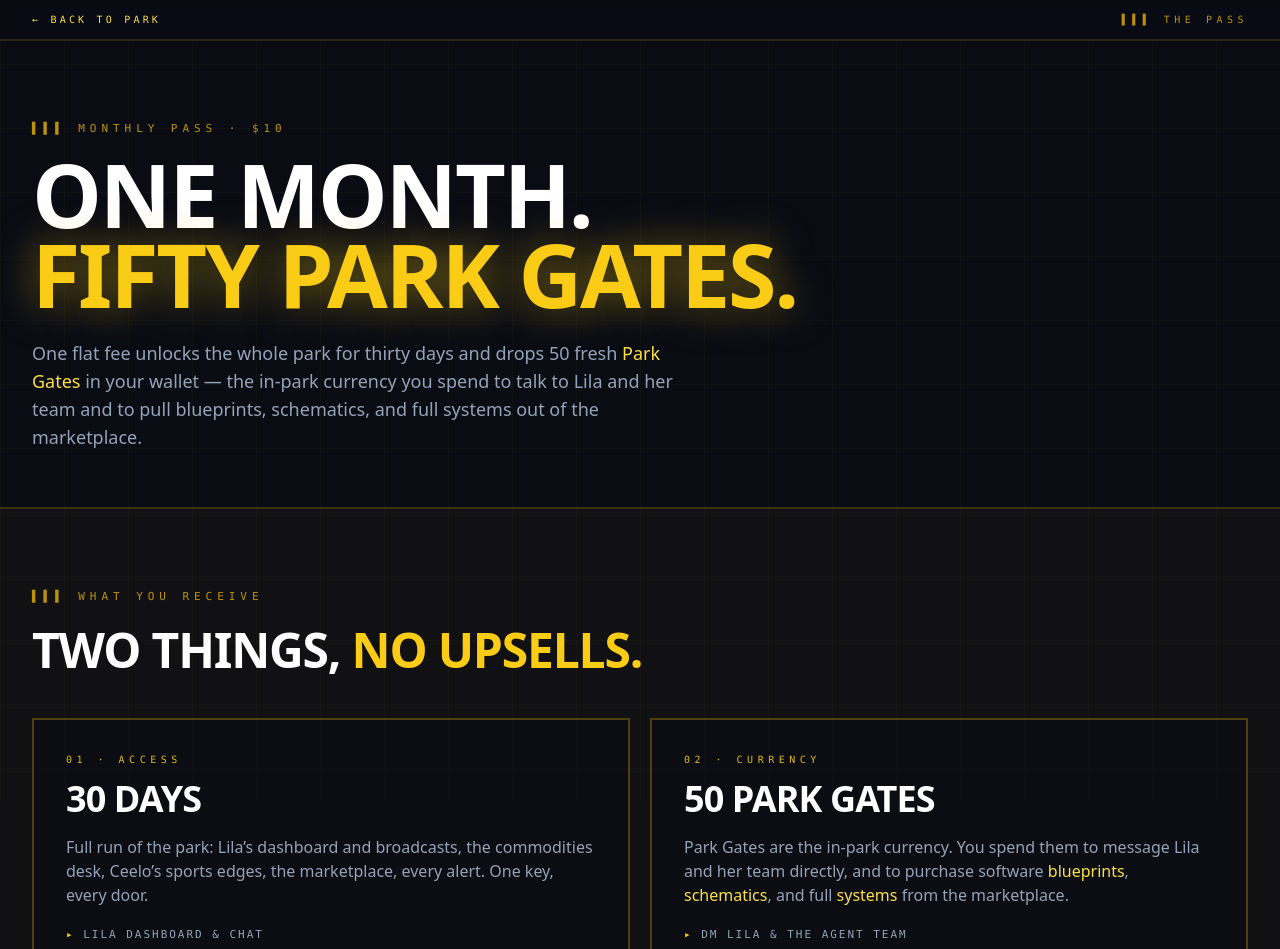
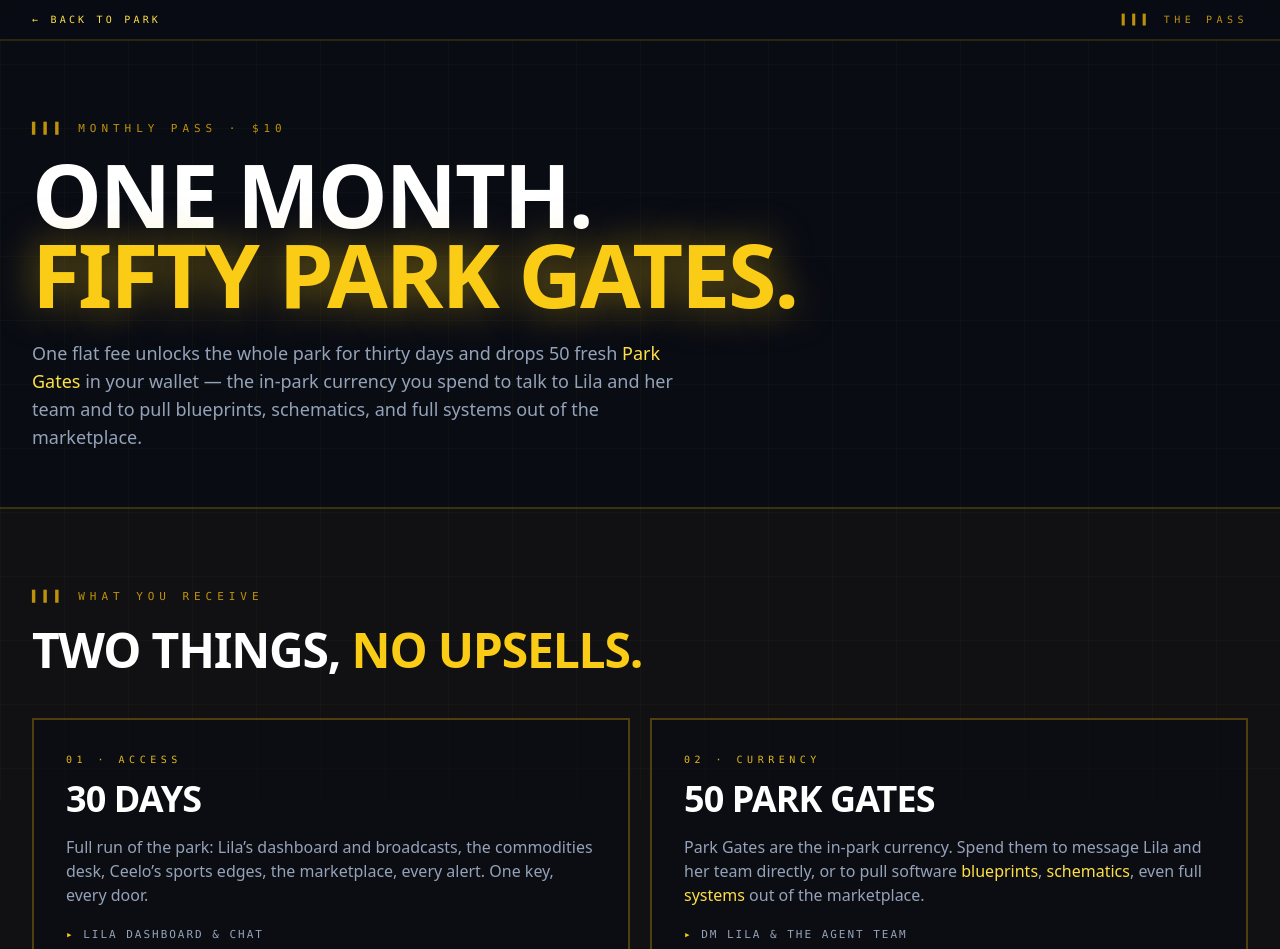
Before and after one commit to PARKSystemsCorporation/Lila, a Next.js app: page /subscribe in a window 1280 px wide. Shown: the top 949 px of the page. Built offline with nearby package versions, Linux system fonts and the light colour scheme; no server answers.

Commit message:
Smooth out the Park Gates paragraph copy
Replaces the and/and/and chain with or/even so the sentence reads
cleanly when scanned.

```diff
--- a/app/subscribe/page.tsx
+++ b/app/subscribe/page.tsx
@@ -107,10 +107,10 @@ export default function SubscribePage() {
                 50 park gates
               </h3>
               <p className="mt-4 text-sm sm:text-base text-slate-400 leading-relaxed">
-                Park Gates are the in-park currency. You spend them to message Lila and her team
-                directly, and to purchase software <span className="text-yellow-300">blueprints</span>,
-                <span className="text-yellow-300"> schematics</span>, and full
-                <span className="text-yellow-300"> systems</span> from the marketplace.
+                Park Gates are the in-park currency. Spend them to message Lila and her team
+                directly, or to pull software <span className="text-yellow-300">blueprints</span>,
+                <span className="text-yellow-300"> schematics</span>, even full
+                <span className="text-yellow-300"> systems</span> out of the marketplace.
               </p>
               <ul className="mt-5 space-y-1.5 font-mono text-[11px] tracking-[0.18em] text-slate-400 uppercase">
                 <li><span className="text-yellow-400">▸</span> dm lila &amp; the agent team</li>
```
